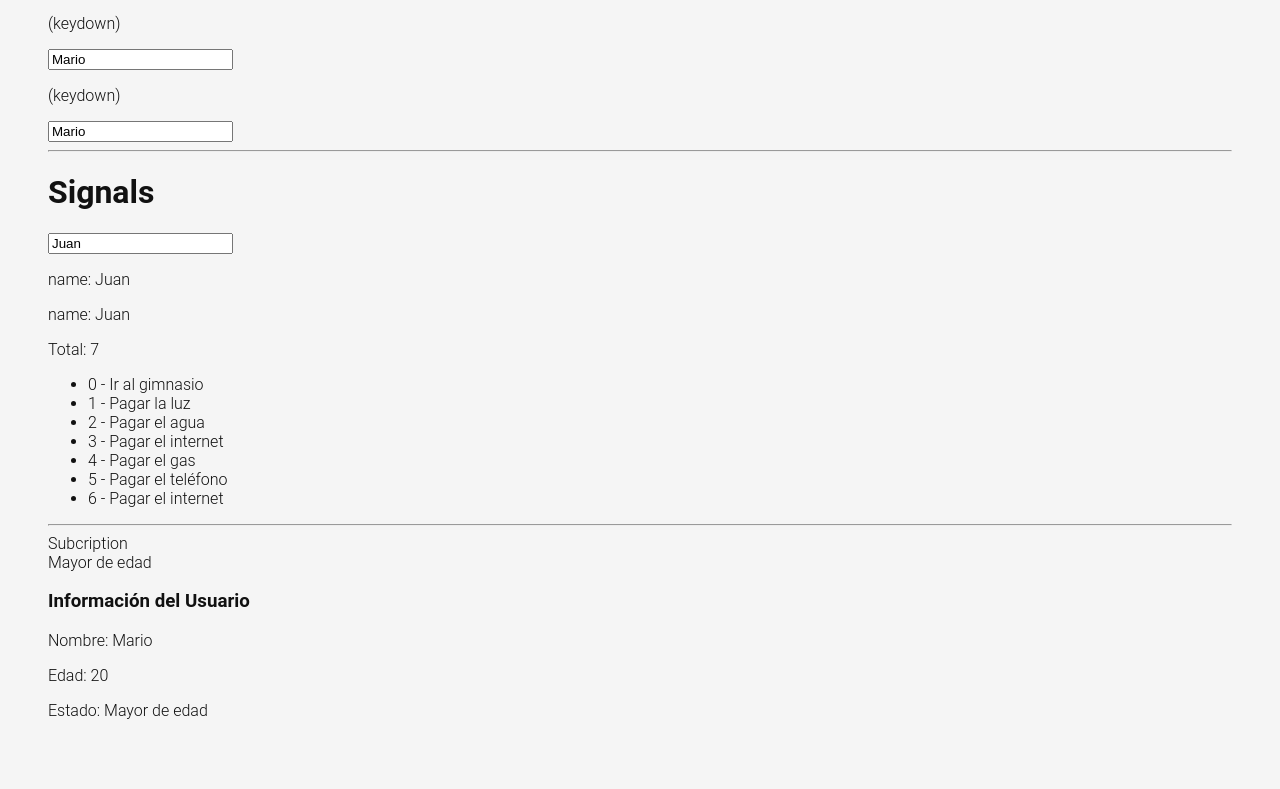
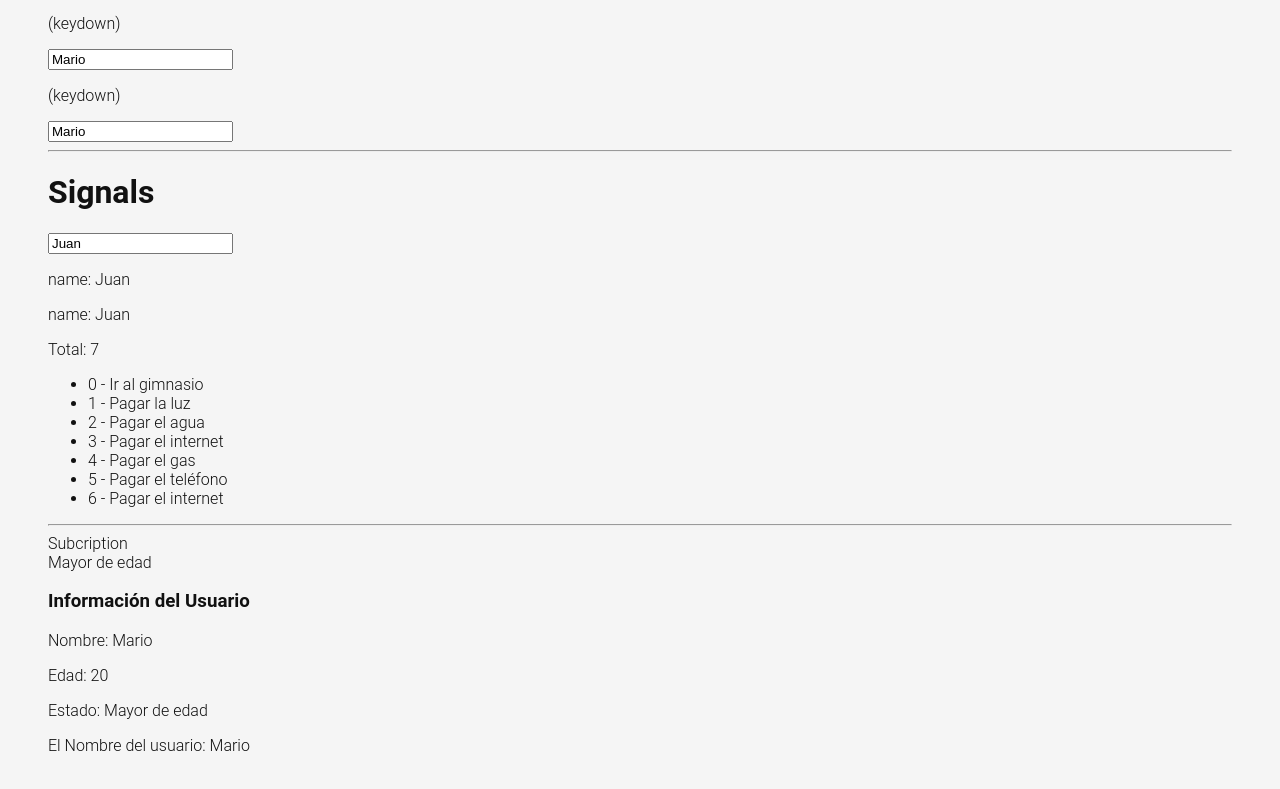
Before and after one commit to mrgomezsv/curso_angular_platzi, an Angular app: page /labs in a window 1280 px wide. Shown: the part 1200-1989 px from the top of the page. Built offline with nearby package versions, Linux system fonts and the light colour scheme.

Commit message:
Uso de ngSwitch y ngSwitchDefault

```diff
--- a/src/app/pages/home/home.component.html
+++ b/src/app/pages/home/home.component.html
@@ -1,4 +1,3 @@
-
 <section class="todoapp">
     <header class="header">
       <div class="container">
@@ -51,7 +50,11 @@
       <!-- This footer should be hidden by default and shown when there are todos -->
       <footer class="footer">
         <!-- This should be `0 items left` by default -->
-        <span class="todo-count">{{ tasks().length }}<strong>0</strong> items</span>
+        <span class="todo-count">
+          <strong>{{ tasks().length }}</strong>
+          <span *ngIf="tasks().length === 1; else elseBlock"> item </span>
+          <ng-template #elseBlock> items </ng-template>
+        </span>
         <!-- Remove this if you don't implement routing -->
         <ul class="filters">
           <li>
--- a/src/app/pages/labs/labs.component.html
+++ b/src/app/pages/labs/labs.component.html
@@ -76,4 +76,6 @@
   <p>Edad: {{ person().age }}</p>
 </ng-template>
 
+<div [ngSwitch]="person().name">
+  <p *ngSwitchCase="'Mario'">El Nombre del usuario: {{ person().name }}</p>
 </div>
```
